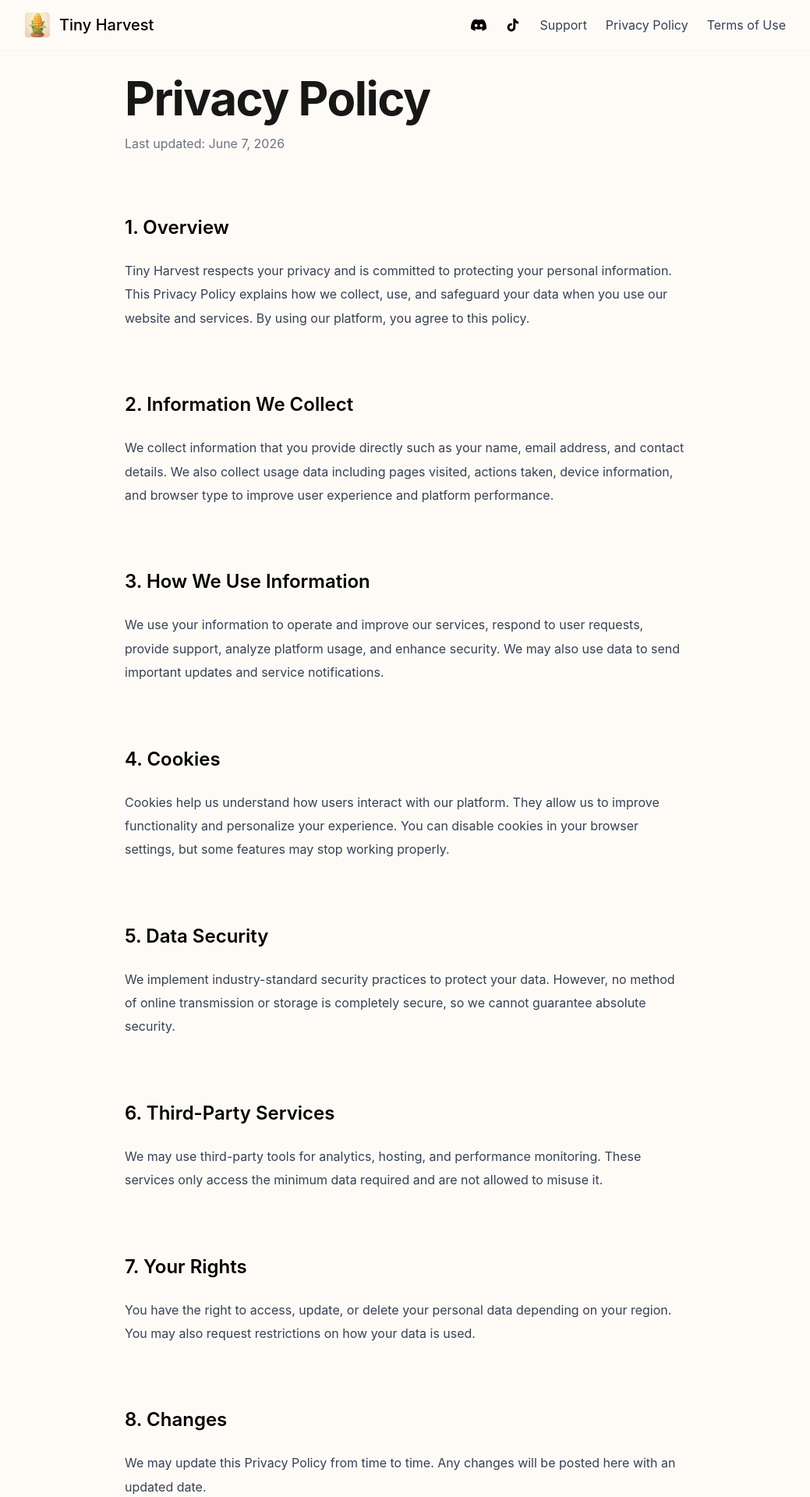
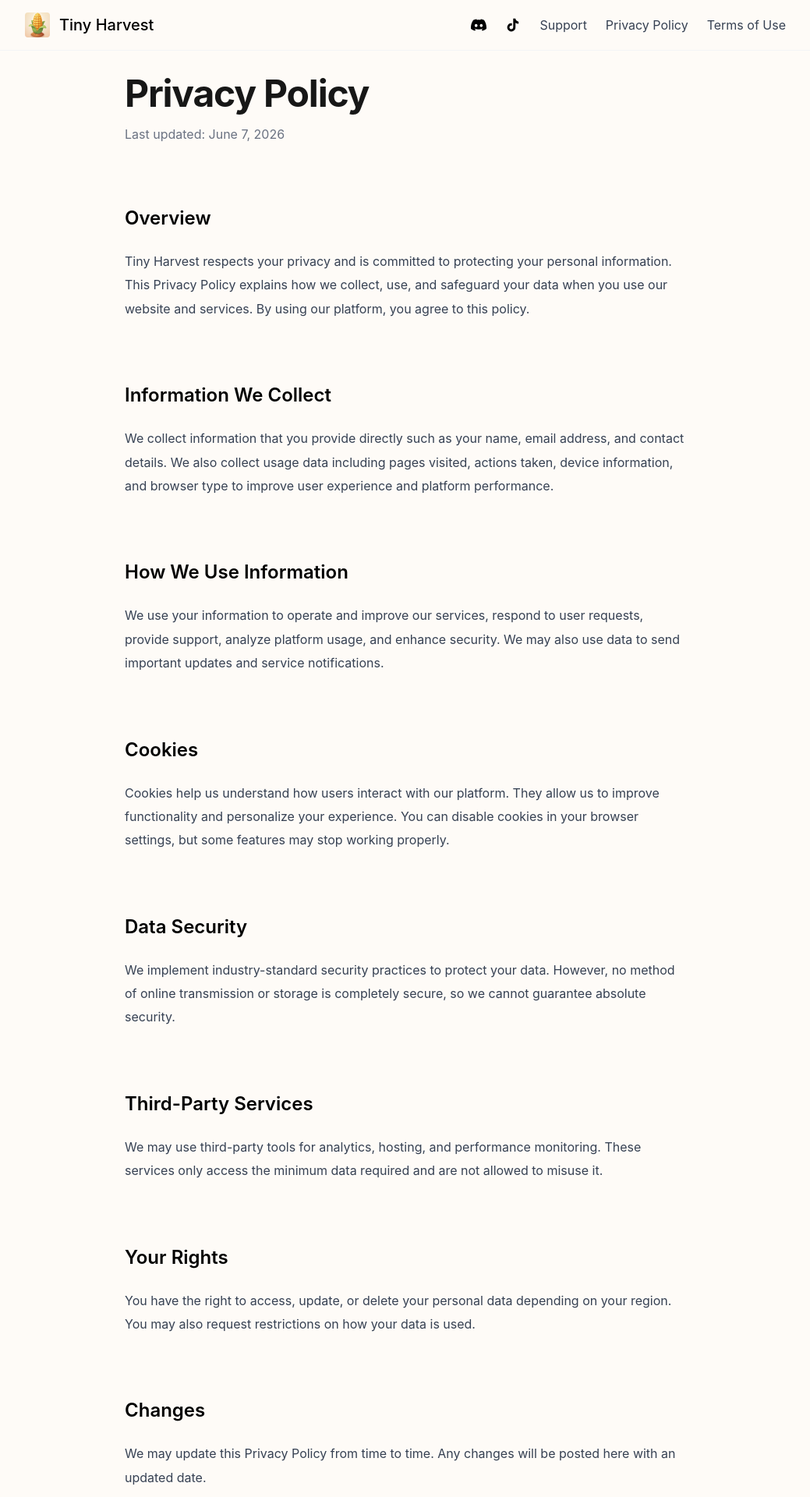
Before and after one commit to mrabdullah565/word-versus-lp, a Next.js app: page /privacy in a window 1280 px wide. Shown: the top 1920 px of the page at 78% size, without its empty margins (120-1159 px from the left). Built offline with nearby package versions, Linux system fonts and the light colour scheme.

Commit message:
updated sections

```diff
--- a/src/app/privacy/page.tsx
+++ b/src/app/privacy/page.tsx
@@ -8,8 +8,7 @@
       <main className="bg-[#FEFBF7] min-h-screen">
         <div className="max-w-3xl mx-auto px-6 py-24">
 
-          {/* Title */}
-          <h1 className="text-5xl md:text-6xl font-bold tracking-tight">
+          <h1 className="text-4xl md:text-5xl font-bold tracking-tight">
             Privacy Policy
           </h1>
 
@@ -17,12 +16,11 @@
             Last updated: June 7, 2026
           </p>
 
-          {/* CONTENT (NO BOXES, NO BORDERS) */}
           <div className="space-y-20 text-gray-700 leading-[1.9]">
 
             <section>
               <h2 className="text-2xl font-semibold text-black mb-6">
-                1. Overview
+                Overview
               </h2>
               <p>
                 Tiny Harvest respects your privacy and is committed to protecting your personal information. This Privacy Policy explains how we collect, use, and safeguard your data when you use our website and services. By using our platform, you agree to this policy.
@@ -31,7 +29,7 @@
 
             <section>
               <h2 className="text-2xl font-semibold text-black mb-6">
-                2. Information We Collect
+                Information We Collect
               </h2>
               <p>
                 We collect information that you provide directly such as your name, email address, and contact details. We also collect usage data including pages visited, actions taken, device information, and browser type to improve user experience and platform performance.
@@ -40,7 +38,7 @@
 
             <section>
               <h2 className="text-2xl font-semibold text-black mb-6">
-                3. How We Use Information
+                How We Use Information
               </h2>
               <p>
                 We use your information to operate and improve our services, respond to user requests, provide support, analyze platform usage, and enhance security. We may also use data to send important updates and service notifications.
@@ -49,7 +47,7 @@
 
             <section>
               <h2 className="text-2xl font-semibold text-black mb-6">
-                4. Cookies
+                Cookies
               </h2>
               <p>
                 Cookies help us understand how users interact with our platform. They allow us to improve functionality and personalize your experience. You can disable cookies in your browser settings, but some features may stop working properly.
@@ -58,7 +56,7 @@
 
             <section>
               <h2 className="text-2xl font-semibold text-black mb-6">
-                5. Data Security
+                Data Security
               </h2>
               <p>
                 We implement industry-standard security practices to protect your data. However, no method of online transmission or storage is completely secure, so we cannot guarantee absolute security.
@@ -67,7 +65,7 @@
 
             <section>
               <h2 className="text-2xl font-semibold text-black mb-6">
-                6. Third-Party Services
+                Third-Party Services
               </h2>
               <p>
                 We may use third-party tools for analytics, hosting, and performance monitoring. These services only access the minimum data required and are not allowed to misuse it.
@@ -76,7 +74,7 @@
 
             <section>
               <h2 className="text-2xl font-semibold text-black mb-6">
-                7. Your Rights
+                Your Rights
               </h2>
               <p>
                 You have the right to access, update, or delete your personal data depending on your region. You may also request restrictions on how your data is used.
@@ -85,7 +83,7 @@
 
             <section>
               <h2 className="text-2xl font-semibold text-black mb-6">
-                8. Changes
+                Changes
               </h2>
               <p>
                 We may update this Privacy Policy from time to time. Any changes will be posted here with an updated date.
@@ -94,7 +92,7 @@
 
             <section>
               <h2 className="text-2xl font-semibold text-black mb-6">
-                9. Contact
+                Contact
               </h2>
               <p>
                 If you have any questions, you can contact us at:
```
